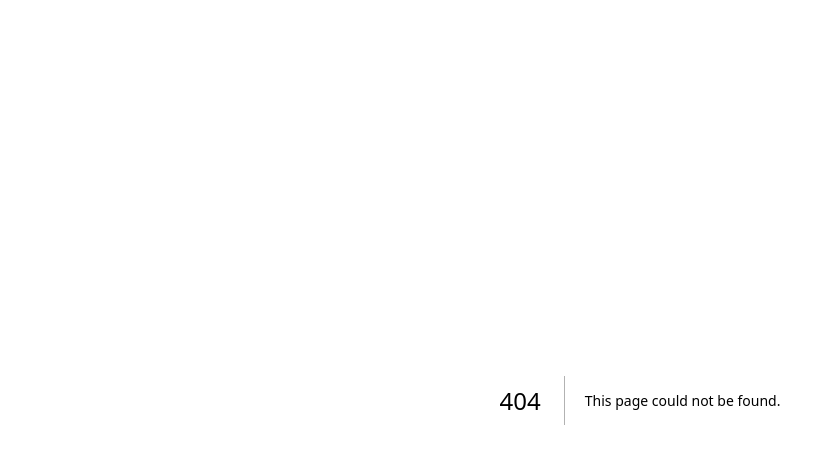
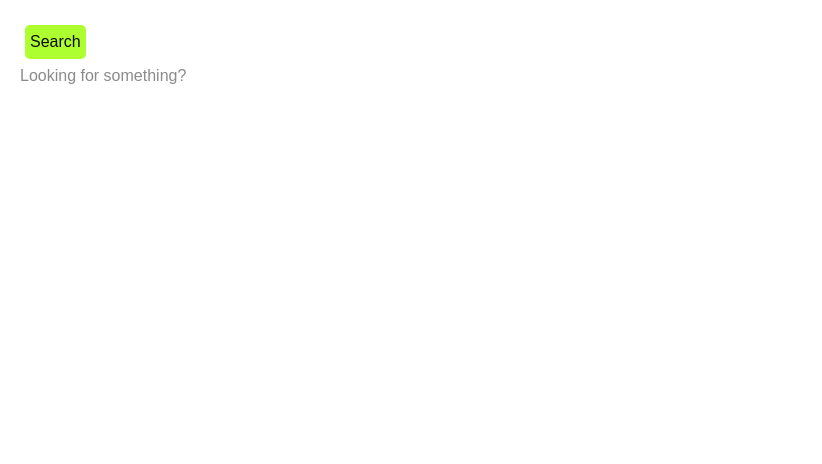
Before and after one commit to JarvisAppleSlice/ReactCourse, a Next.js app in the folder my-app/: page /useref in a window 1280 px wide. Before the commit this address had no page. Shown: the top 464 px of the page, without its empty margins (0-822 px from the left). Built offline with nearby package versions, Linux system fonts and the light colour scheme.

Commit message:
useRef Assignment

```diff
--- a/my-app/app/globals.css
+++ b/my-app/app/globals.css
@@ -37,7 +37,7 @@ button {
 	color: #0a0a0a;
 	transition-duration: 0.4s;
 	border-radius: 5px;
-	/* max-width: fit-content; */
+	max-width: 100px;
 }
 
 button:hover {
@@ -331,3 +331,44 @@ select {
 	width: 70px;
 	height: 70px;
 }
+/* styles for scroll */
+
+.scroll-ul {
+	padding-inline-start: 20px;
+}
+
+.scroll-li {
+	padding: 0.5rem;
+}
+
+.active {
+	background: rgba(0, 1200, 150, 0.4);
+}
+
+.scroll-ul,
+.scroll-li {
+	list-style: none;
+	white-space: nowrap;
+	display: flex;
+	padding: 0.5rem;
+	gap: 10px;
+	flex-shrink: 0;
+}
+
+img {
+	padding: 10px;
+	margin: -10px;
+	transition: background 0.2s linear;
+}
+
+.scroll-button {
+	margin: 0.25rem;
+}
+.scroll-nav {
+	text-align: center;
+}
+
+.scroll-div {
+	width: 100%;
+	overflow-x: hidden;
+}
--- /dev/null
+++ b/my-app/app/useref/page.jsx
@@ -0,0 +1,350 @@
+"use client";
+import { useRef, useState } from "react";
+
+// ----------------------
+// Walkthrough...
+// ----------------------
+
+// Counter 1
+// function Count() {
+// 	const ref = useRef(0);
+// 	function handleClick() {
+// 		ref.current = ref.current + 1;
+// 		alert("you clicked " + ref.current + " times!");
+// 	}
+// 	return <button onClick={handleClick}>Click Me!</button>;
+// }
+
+// Stopwatch w/ lap button
+// function Stopwatch() {
+// 	const [startTime, setStartTime] = useState(null);
+// 	const [now, setNow] = useState(null);
+// 	const [laps, setlaps] = useState([]);
+// 	const intervalRef = useRef(null);
+
+// 	function handleStart() {
+// 		setStartTime(Date.now());
+// 		setNow(Date.now());
+
+// 		clearInterval(intervalRef.current);
+// 		intervalRef.current = setInterval(() => {
+// 			setNow(Date.now());
+// 		}, 10);
+// 	}
+
+// 	function handleStop() {
+// 		clearInterval(intervalRef.current);
+// 	}
+
+// 	function handleLap() {
+// 		if (startTime != null && now != null) {
+// 			const lapTime = (now - startTime) / 1000;
+
+// 			setlaps([...laps, lapTime]);
+// 		}
+// 	}
+
+// 	let secondsPassed = 0;
+// 	if (startTime != null && now != null) {
+// 		secondsPassed = (now - startTime) / 1000;
+// 	}
+
+// 	return (
+// 		<>
+// 			<h1>Time passed: {secondsPassed.toFixed(3)}</h1>
+// 			<button onClick={handleStart}>Start</button>
+// 			<button onClick={handleStop}>Stop</button>
+// 			<button onClick={handleLap}>Lap</button>
+// 			<h2>Laps</h2>
+// 			<ul>
+// 				{laps.map((laps, index) => (
+// 					<li key={index}>
+// 						Lap {index + 1}: {laps.toFixed(3)}
+// 					</li>
+// 				))}
+// 			</ul>
+// 		</>
+// 	);
+// }
+
+// Counter 2
+
+// function Counter() {
+// 	const [count, setCount] = useState(0);
+
+// 	function handleClick() {
+// 		setCount(count + 1);
+// 	}
+
+// 	return <button onClick={handleClick}>You clicked {count} times</button>;
+// }
+
+// ----------------------
+// Assignment Challenges...
+// ----------------------
+
+// Fix Broken Chat input
+
+// export default function Chat() {
+// 	const [text, setText] = useState("");
+// 	const [isSending, setIsSending] = useState(false);
+// 	const timeoutRef = useRef(null);
+
+// 	function handleSend() {
+// 		setIsSending(true);
+// 		timeoutRef.current = setTimeout(() => {
+// 			alert("Sent!");
+// 			setIsSending(false);
+// 		}, 3000);
+// 	}
+
+// 	function handleUndo() {
+// 		setIsSending(false);
+// 		clearTimeout(timeoutRef.current);
+// 	}
+
+// 	return (
+// 		<>
+// 			<input
+// 				disabled={isSending}
+// 				value={text}
+// 				onChange={(e) => setText(e.target.value)}
+// 			/>
+// 			<button disabled={isSending} onClick={handleSend}>
+// 				{isSending ? "Sending..." : "Send"}
+// 			</button>
+// 			{isSending && <button onClick={handleUndo}>Undo</button>}
+// 		</>
+// 	);
+// }
+
+// On/Off Button
+
+// export default function Toggle() {
+// 	const [isOn, setIsOn] = useState(false);
+
+// 	return (
+// 		<button
+// 			onClick={() => {
+// 				setIsOn(!isOn);
+// 			}}
+// 		>
+// 			{isOn ? "On" : "Off"}
+// 		</button>
+// 	);
+// }
+
+// Fix Debouncing
+
+// function DebouncedButton({ onClick, children }) {
+// 	const timeoutRef = useRef(null);
+
+// 	return (
+// 		<button
+// 			onClick={() => {
+// 				clearTimeout(timeoutRef.current);
+// 				timeoutRef.current = setTimeout(() => {
+// 					onClick();
+// 				}, 1000);
+// 			}}
+// 		>
+// 			{children}
+// 		</button>
+// 	);
+// }
+
+// export default function Dashboard() {
+// 	return (
+// 		<>
+// 			<DebouncedButton onClick={() => alert("Spaceship launched!")}>
+// 				Launch the spaceship
+// 			</DebouncedButton>
+// 			<DebouncedButton onClick={() => alert("Soup boiled!")}>
+// 				Boil the soup
+// 			</DebouncedButton>
+// 			<DebouncedButton onClick={() => alert("Lullaby sung!")}>
+// 				Sing a lullaby
+// 			</DebouncedButton>
+// 		</>
+// 	);
+// }
+
+// Latest State
+
+// export default function Chat() {
+// 	const [text, setText] = useState("");
+// 	const textRef = useRef(text);
+
+// 	function handleChange(e) {
+// 		setText(e.target.value);
+// 		textRef.current = e.target.value;
+// 	}
+
+// 	function handleSend() {
+// 		setTimeout(() => {
+// 			alert("Sending: " + textRef.current);
+// 		}, 3000);
+// 	}
+
+// 	return (
+// 		<>
+// 			<input value={text} onChange={handleChange} />
+// 			<button onClick={handleSend}>Send</button>
+// 		</>
+// 	);
+// }
+
+// Play and Pause Video
+
+// export default function VideoPlayer() {
+// 	const [isPlaying, setIsPlaying] = useState(false);
+// 	const ref = useRef(null);
+
+// 	function handleClick() {
+// 		const nextIsPlaying = !isPlaying;
+// 		setIsPlaying(nextIsPlaying);
+
+// 		if (nextIsPlaying) {
+// 			ref.current.play();
+// 		} else {
+// 			ref.current.pause();
+// 		}
+// 	}
+
+// 	return (
+// 		<>
+// 			<button onClick={handleClick}>{isPlaying ? "Pause" : "Play"}</button>
+// 			<video
+// 				width="250"
+// 				ref={ref}
+// 				onPlay={() => setIsPlaying(true)}
+// 				onPause={() => setIsPlaying(false)}
+// 			>
+// 				<source
+// 					src="https://interactive-examples.mdn.mozilla.net/media/cc0-videos/flower.mp4"
+// 					type="video/mp4"
+// 				/>
+// 			</video>
+// 		</>
+// 	);
+// }
+
+// Focus Search Field
+
+// export default function Page() {
+// 	const inputRef = useRef(null);
+// 	return (
+// 		<>
+// 			<nav>
+// 				<button
+// 					onClick={() => {
+// 						inputRef.current.focus();
+// 					}}
+// 				>
+// 					Search
+// 				</button>
+// 			</nav>
+// 			<input ref={inputRef} placeholder="Looking for something?" />
+// 		</>
+// 	);
+// }
+
+// Scroll
+
+import { flushSync } from "react-dom";
+
+// export default function CatFriends() {
+// 	const selectedRef = useRef(null);
+// 	const [index, setIndex] = useState(0);
+
+// 	return (
+// 		<>
+// 			<nav className="scroll-nav">
+// 				<button
+// 					className="scroll-button"
+// 					onClick={() => {
+// 						flushSync(() => {
+// 							if (index < catList.length - 1) {
+// 								setIndex(index + 1);
+// 							} else {
+// 								setIndex(0);
+// 							}
+// 						});
+// 						selectedRef.current.scrollIntoView({
+// 							behavior: "smooth",
+// 							block: "nearest",
+// 							inline: "center",
+// 						});
+// 					}}
+// 				>
+// 					Next
+// 				</button>
+// 			</nav>
+// 			<div className="scroll-div">
+// 				<ul className="scroll-ul">
+// 					{catList.map((cat, i) => (
+// 						<li className="scroll-li" key={cat.id} ref={index === i ? selectedRef : null}>
+// 							<img
+// 								className={index === i ? "active" : ""}
+// 								src={cat.imageUrl}
+// 								alt={"Cat #" + cat.id}
+// 							/>
+// 						</li>
+// 					))}
+// 				</ul>
+// 			</div>
+// 		</>
+// 	);
+// }
+
+// const catCount = 10;
+// const catList = new Array(catCount);
+// for (let i = 0; i < catCount; i++) {
+// 	const bucket = Math.floor(Math.random() * catCount) % 2;
+// 	let imageUrl = "";
+// 	switch (bucket) {
+// 		case 0: {
+// 			imageUrl = "https://placecats.com/neo/250/200";
+// 			break;
+// 		}
+// 		case 1: {
+// 			imageUrl = "https://placecats.com/millie/250/200";
+// 			break;
+// 		}
+// 		case 2:
+// 		default: {
+// 			imageUrl = "https://placecats.com/bella/250/200";
+// 			break;
+// 		}
+// 	}
+// 	catList[i] = {
+// 		id: i,
+// 		imageUrl,
+// 	};
+// }
+
+// Focus Search With Separate Components
+
+function SearchInput({ ref }) {
+	return <input ref={ref} placeholder="Looking for something?" />;
+}
+
+function SearchButton({ onClick }) {
+	return <button onClick={onClick}>Search</button>;
+}
+
+export default function Page() {
+	const inputRef = useRef(null);
+	return (
+		<>
+			<nav>
+				<SearchButton
+					onClick={() => {
+						inputRef.current.focus();
+					}}
+				/>
+			</nav>
+			<SearchInput ref={inputRef} />
+		</>
+	);
+}
```
